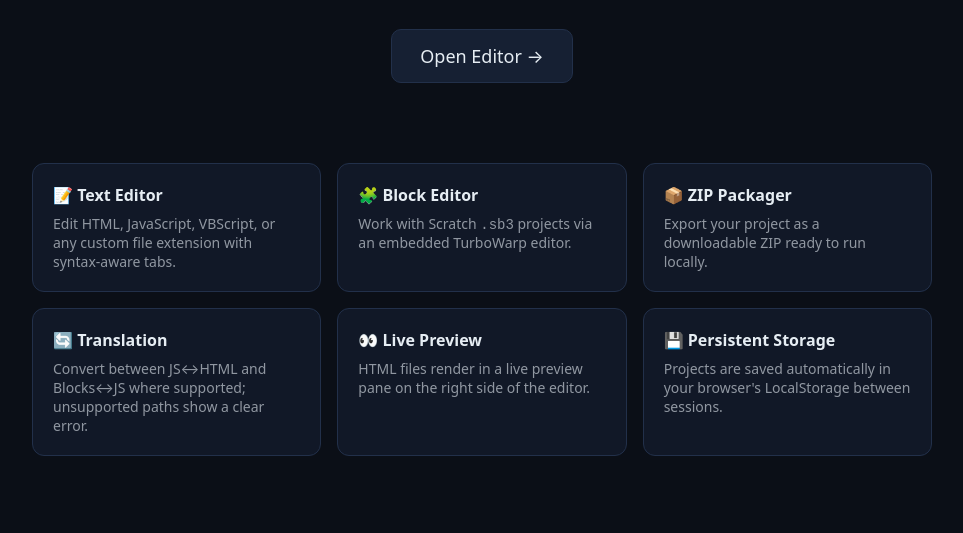
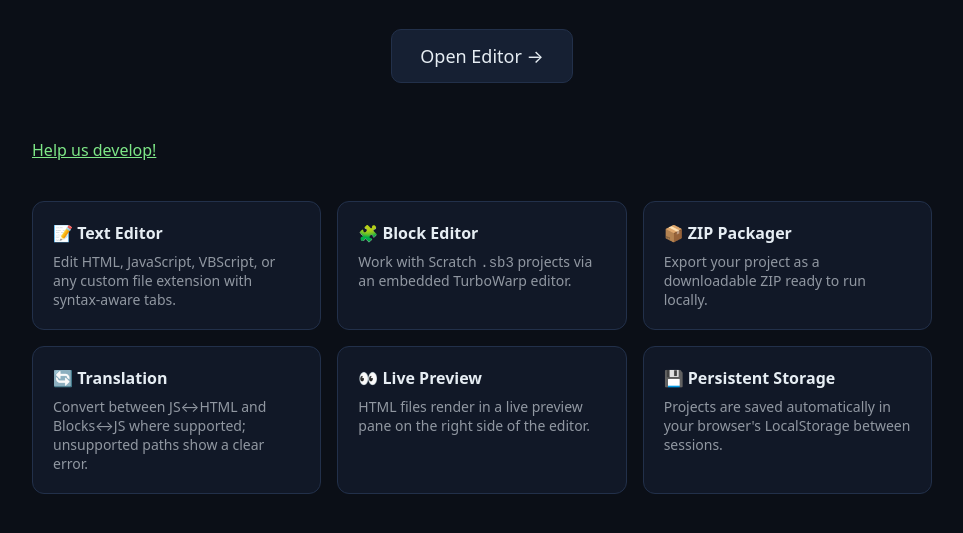
Before and after one commit to andy-and-terry/onlinecodeeditor, a plain HTML site: page index.html in a window 1280 px wide. Shown: the part 259-792 px from the top of the page, without its empty margins (158-1121 px from the left). Drawn offline with Linux system fonts and the light colour scheme.

Commit message:
Add hiring link for development assistance
Added a link to the hiring page for development help.

```diff
--- a/index.html
+++ b/index.html
@@ -23,7 +23,7 @@
       <p>A browser-based code editor that speaks HTML, JS, VBScript,<br>custom languages, and Scratch blocks.</p>
       <a class="btn launch-btn" href="/editor/">Open Editor →</a>
     </div>
-
+  <p><a href="hiring/">Help us develop!</a></p>
     <div class="features">
       <div class="feature">
         <h3>📝 Text Editor</h3>
```
